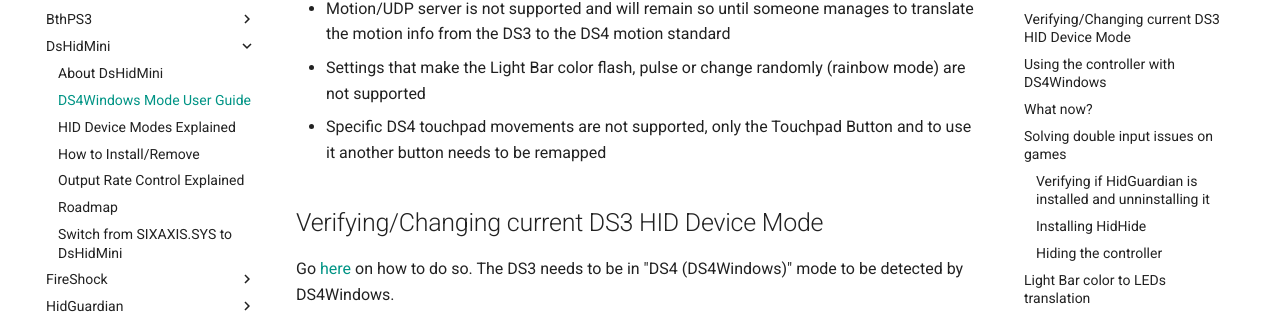
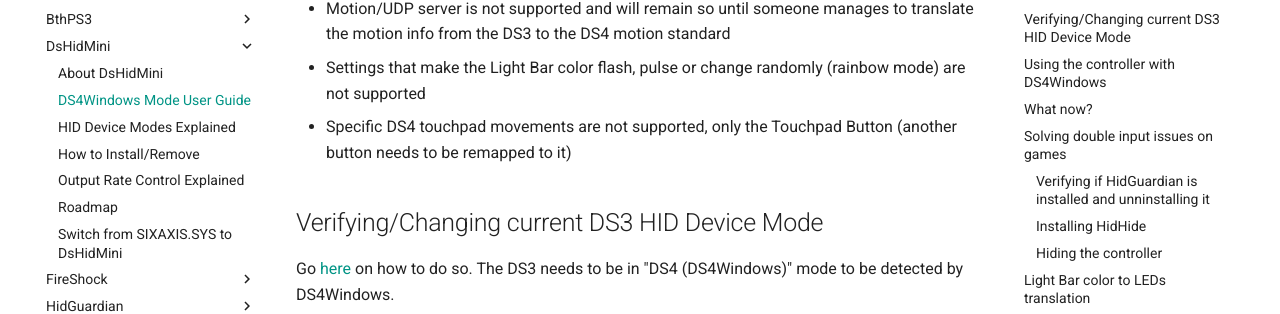
Before and after one commit to nefarius/ViGEm.github.io, an MkDocs documentation site: the page built from docs/projects/DsHidMini/DS4-Mode-User-Guide.md, in a window 1280 px wide and 900 px high, scrolled down 878 px. Shown: the part 143-457 px from the top of the window. Built offline with MkDocs 1.6.1 and Material for MkDocs 9.7.7, drawn with Linux system fonts in a browser that asks for light colours; comment, search, counter and statistics services are not loaded.

Commit message:
[DS4W User Guide] tweaked info related to TP button usage

```diff
--- a/docs/projects/DsHidMini/DS4-Mode-User-Guide.md
+++ b/docs/projects/DsHidMini/DS4-Mode-User-Guide.md
@@ -19,7 +19,7 @@
 - DS3 controllers are always recognized as if they were connected by USB. As such, DS4Windows Bluetooth functions like auto-disconnect on idle and disconnect on button combo are not supported. This is a limitation on DsHidMini side and can't be fixed by DS4Windows. [The built-in equivalent functions of DsHidMini](https://github.com/ViGEm/DsHidMini#features) should be used instead
 - Motion/UDP server is not supported and will remain so until someone manages to translate the motion info from the DS3 to the DS4 motion standard
 - Settings that make the Light Bar color flash, pulse or change randomly (rainbow mode) are not supported
-- Specific DS4 touchpad movements are not supported, only the Touchpad Button and to use it another button needs to be remapped
+- Specific DS4 touchpad movements are not supported, only the Touchpad Button (another button needs to be remapped to it)
 
 ## Verifying/Changing current DS3 HID Device Mode
 
```
